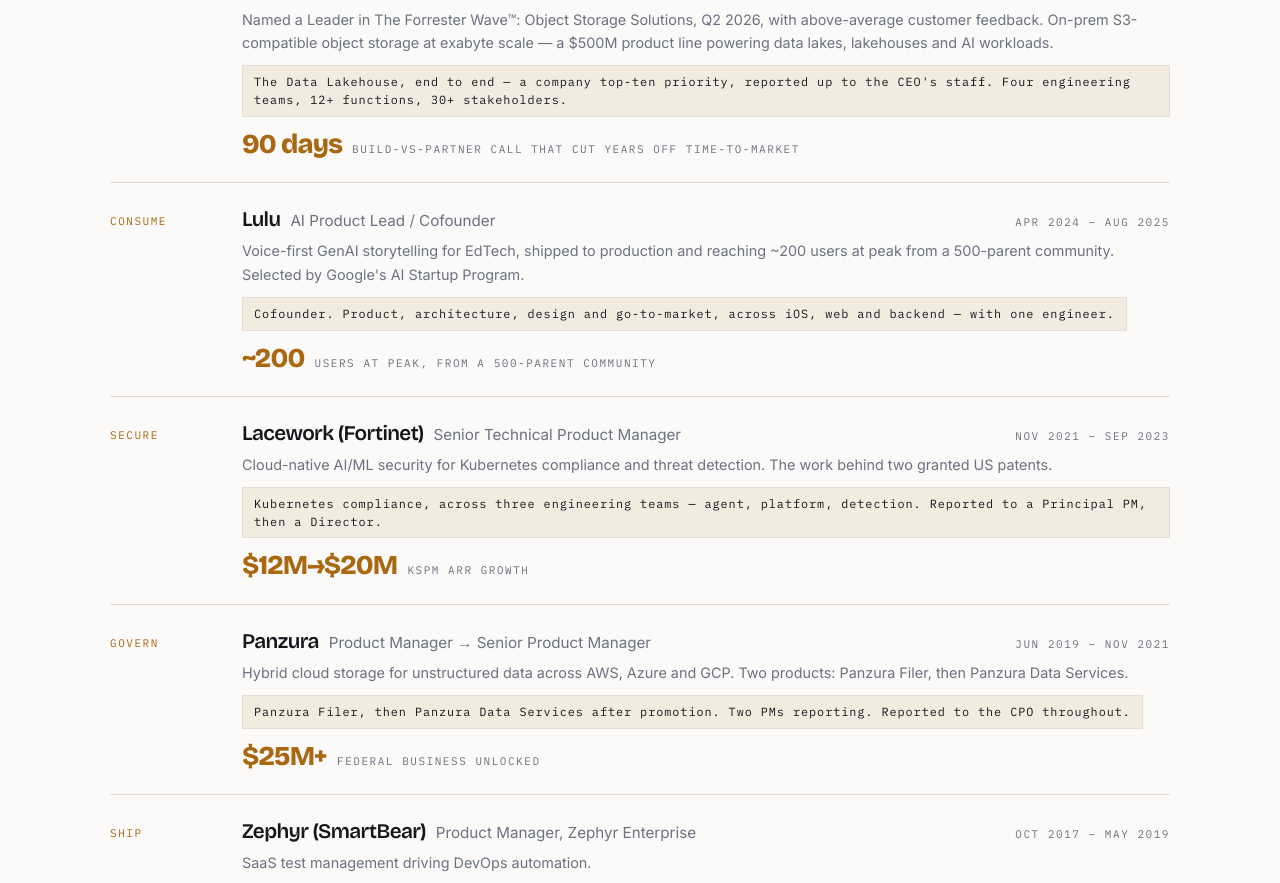
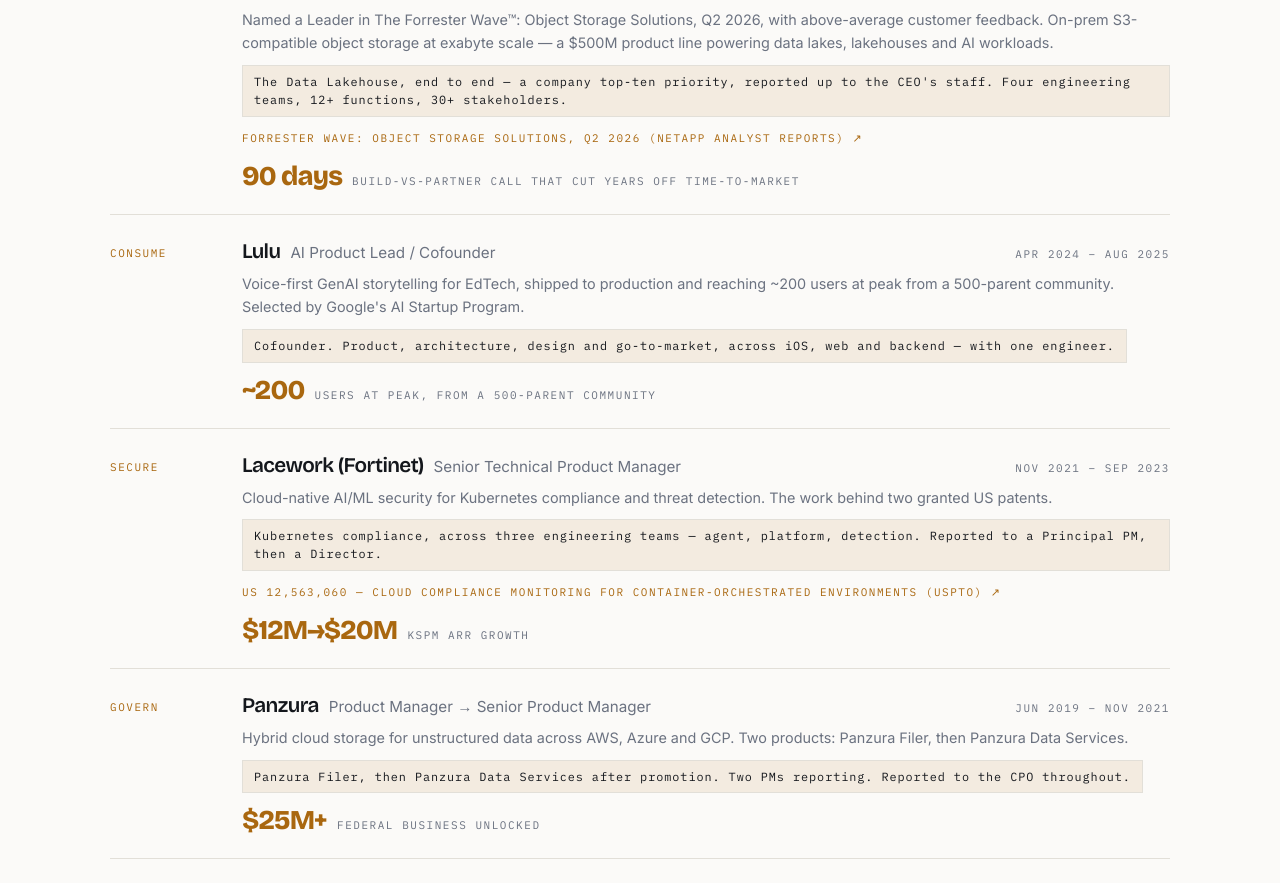
Before and after one commit to Ankita301/portfolio, a React (Vite) app: page / in a window 1280 px wide. Shown: the part 2683-3566 px from the top of the page. Built offline with nearby package versions, Linux system fonts and the light colour scheme.

Commit message:
Link NetApp and Lacework roles to public artifacts

```diff
--- a/src/content/profile.ts
+++ b/src/content/profile.ts
@@ -58,6 +58,7 @@
     dates: "Aug 2025 – Jul 2026",
     context:
       "Named a Leader in The Forrester Wave™: Object Storage Solutions, Q2 2026, with above-average customer feedback. On-prem S3-compatible object storage at exabyte scale — a $500M product line powering data lakes, lakehouses and AI workloads.",
+    link: { label: "Forrester Wave: Object Storage Solutions, Q2 2026 (NetApp analyst reports)", href: "https://www.netapp.com/newsroom/analyst-reports/" },
     scope:
       "The Data Lakehouse, end to end — a company top-ten priority, reported up to the CEO's staff. Four engineering teams, 12+ functions, 30+ stakeholders.",
     points: [
@@ -94,6 +95,7 @@
     title: "Senior Technical Product Manager",
     dates: "Nov 2021 – Sep 2023",
     context: "Cloud-native AI/ML security for Kubernetes compliance and threat detection. The work behind two granted US patents.",
+    link: { label: "US 12,563,060 — cloud compliance monitoring for container-orchestrated environments (USPTO)", href: "https://image-ppubs.uspto.gov/dirsearch-public/print/downloadPdf/12563060" },
     scope: "Kubernetes compliance, across three engineering teams — agent, platform, detection. Reported to a Principal PM, then a Director.",
     points: [
       "Grew Kubernetes Security Posture Management from roughly $12M to $20M ARR across 200+ enterprise customers — CIS compliance, runtime visibility and node-level telemetry across EKS and GKE.",
```
